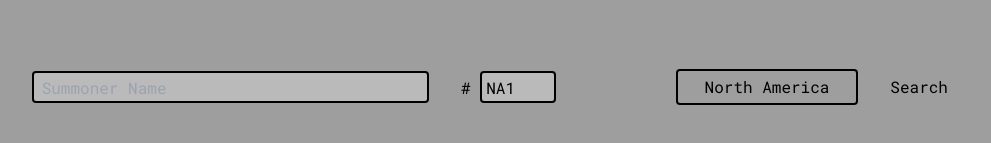
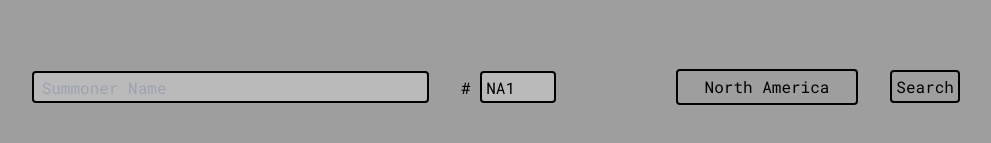
Before and after one commit to ryantangit/BirdiePicks, a Next.js app in the folder birdiepicks/: page / in a window 1280 px wide. Shown: the part 459-602 px from the top of the page, without its empty margins (195-1186 px from the left). Built offline with nearby package versions, Linux system fonts and the light colour scheme.

Commit message:
yippie search done

```diff
--- a/birdiepicks/src/components/searchbar/searchButton.tsx
+++ b/birdiepicks/src/components/searchbar/searchButton.tsx
@@ -1,4 +1,5 @@
 import { RegionDataManagement } from "@/utils/RegionDataManagement";
+import Link from "next/link";
 
 interface SearchButtonProps {
   gametag: string;
@@ -9,11 +10,12 @@ interface SearchButtonProps {
 export default function SearchButton(props: SearchButtonProps) {
 
   //TODO: finish route
-  generateSummonerRoute(props.gametag, props.gameName, props.regionName)
+  const route = generateSummonerRoute(props.gametag, props.gameName, props.regionName)
   return (
-    <button>
+    <Link href={route}
+      className="standard-border p-1">
       Search
-    </button>
+    </Link>
   )
 }
 
```
